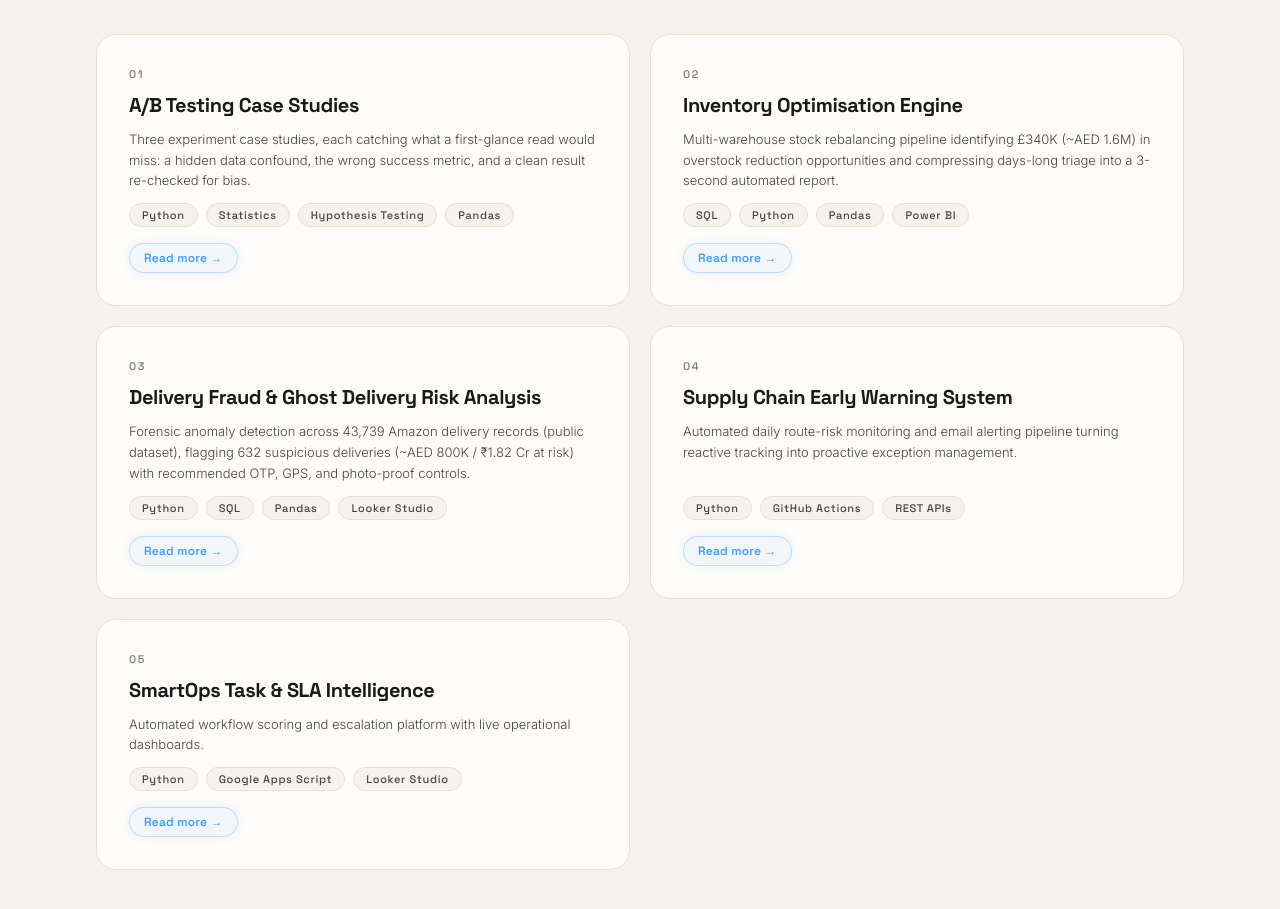
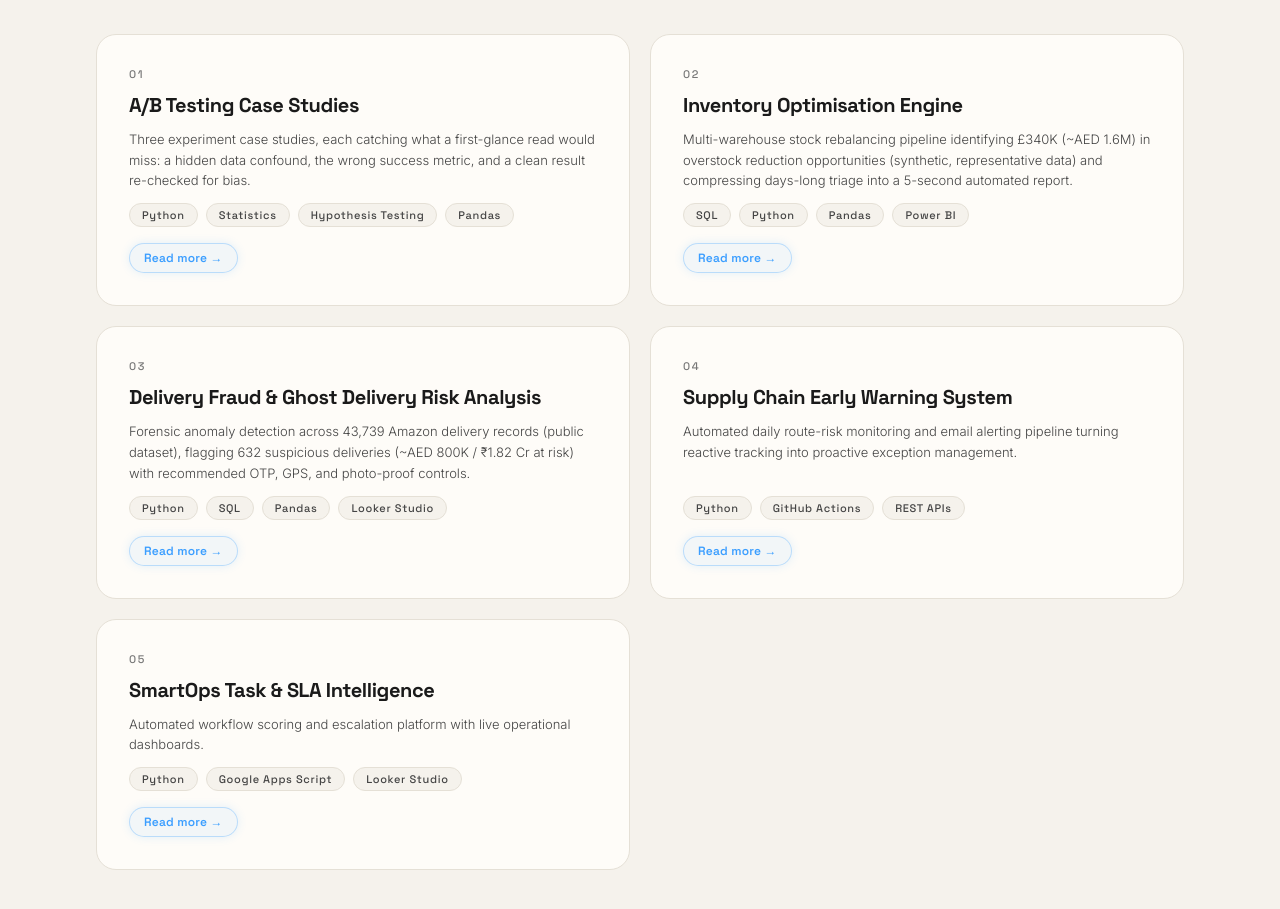
Before and after one commit to neet813/navneet-portfolio, a plain HTML site: page index.html in a window 1280 px wide. Shown: the part 1860-2769 px from the top of the page. Drawn offline with Linux system fonts and the light colour scheme; no server answers.

Commit message:
Update index.html

```diff
--- a/index.html
+++ b/index.html
@@ -1176,7 +1176,7 @@
     <div class="project-card fade-up">
       <span class="project-number">02</span>
       <div class="project-title">Inventory Optimisation Engine</div>
-      <p class="project-desc">Multi-warehouse stock rebalancing pipeline identifying £340K (~AED 1.6M) in overstock reduction opportunities and compressing days-long triage into a 3-second automated report.</p>
+      <p class="project-desc">Multi-warehouse stock rebalancing pipeline identifying £340K (~AED 1.6M) in overstock reduction opportunities (synthetic, representative data) and compressing days-long triage into a 5-second automated report.</p>
       <div class="tag-row">
         <span class="tag">SQL</span>
         <span class="tag">Python</span>
```
